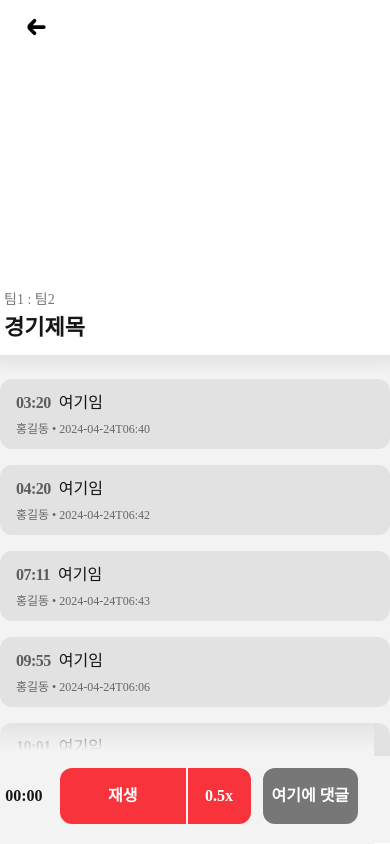
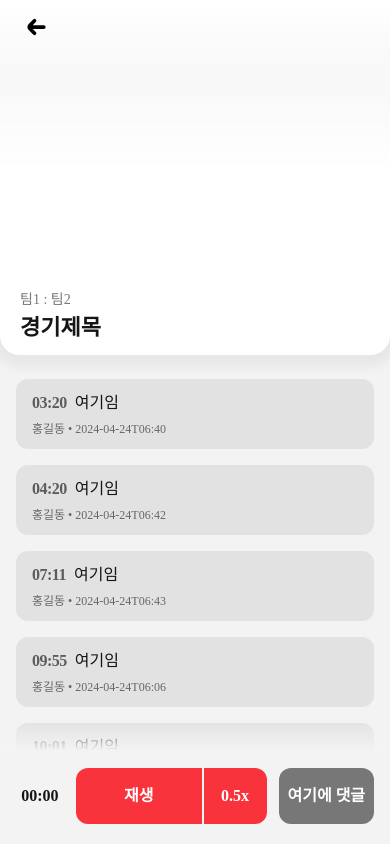
Before and after one commit to playmakersports/playmaker-fe, a Next.js app: page /team/1/video/1 in a window 390 px wide. Built offline with nearby package versions, Linux system fonts and the light colour scheme; a web font is replaced by a local one.

Commit message:
[Fix] 세부 페이지 수정

```diff
--- a/src/pages/team/[teamId]/video/[matchId].tsx
+++ b/src/pages/team/[teamId]/video/[matchId].tsx
@@ -9,6 +9,7 @@ import useBackgroundGray from "@/hook/useBackgroundGray";
 import { FONTS } from "@/styles/fonts";
 import { minSecToSecond, secondToMinSec } from "@/util/common";
 import Button from "@/components/common/Button";
+import { BaseContainer } from "@/components/common/Container";
 
 function VideoArticle() {
   useBackgroundGray();
@@ -25,7 +26,7 @@ function VideoArticle() {
 
   const VIDEO_SIZE = {
     width: window.innerWidth,
-    height: window.innerWidth * (9 / 16),
+    height: Math.floor(window.innerWidth * (9 / 16)),
   };
   const { handlePlayer, currentTime, playerState, opts } = useYoutube(VIDEO_SIZE);
 
@@ -47,12 +48,14 @@ function VideoArticle() {
   const onCommentScroll = useCallback(() => {
     const clientHeight = commentRef.current!.clientHeight;
     const nowPosition = commentRef.current!.scrollHeight - commentRef.current!.scrollTop;
-    if (commentRef && nowPosition - clientHeight < 40) {
+    console.log(nowPosition - clientHeight);
+    if (commentRef && nowPosition - clientHeight < 20) {
       setIsScrollBottom(true);
     } else {
       setIsScrollBottom(false);
     }
   }, []);
+
   return (
     <Container>
       <PlayerTop showCommentInput={showCommentInput} height={VIDEO_SIZE.height}>
@@ -75,7 +78,12 @@ function VideoArticle() {
           </VideoInfo>
         )}
       </PlayerTop>
-      <Comments ref={commentRef} showCommentInput={showCommentInput} onScroll={onCommentScroll}>
+      <Comments
+        ref={commentRef}
+        showCommentInput={showCommentInput}
+        height={VIDEO_SIZE.height}
+        onScroll={onCommentScroll}
+      >
         {COMMENTS.map((value, index) => {
           const thisTime = minSecToSecond(value.time);
           const nextTime = COMMENTS[index + 1] ? minSecToSecond(COMMENTS[index + 1].time) : playerDuration;
@@ -150,24 +158,28 @@ function VideoArticle() {
   );
 }
 
-const Container = styled.section`
+type PlayerStyledProps = { showCommentInput: boolean; height: number };
+const Container = styled(BaseContainer)`
   position: relative;
   display: flex;
-  flex-direction: column;
-  height: calc(100dvh - var(--header-height));
+  align-items: flex-end;
+  overflow: hidden;
+  height: calc(100vh - var(--safe-area-top));
+  padding-bottom: 0px;
 `;
-const PlayerTop = styled.div<{ showCommentInput: boolean; height: number }>`
-  position: sticky;
+const PlayerTop = styled.div<PlayerStyledProps>`
+  position: fixed;
   display: flex;
+  top: 0;
+  left: 0;
   flex-direction: column;
   gap: 16px;
-  ${({ showCommentInput, height }) => (showCommentInput ? ` height: ${height + 60}px` : "")};
-  margin: calc(var(--header-height) * -1) -16px 0;
-  padding: var(--header-height) 0 0;
-  background: linear-gradient(${({ theme }) => theme.baseBackground} 1%, ${({ theme }) => theme.card} 6%);
+  padding: var(--safe-area-top) 0 0;
+  background: linear-gradient(0deg, ${({ theme }) => theme.card} 50%, rgba(0, 0, 0, 0) 100%);
   border-bottom-left-radius: 20px;
   border-bottom-right-radius: 20px;
   box-shadow: 0 4px 12px 8px rgba(0, 0, 0, 0.05);
+  z-index: 1;
 
   ${({ showCommentInput }) =>
     showCommentInput &&
@@ -199,19 +211,24 @@ const Wrapper = styled.div<{ width: number; height: number }>`
   overflow: hidden;
   width: ${({ width }) => width}px;
   min-height: ${({ height }) => height}px;
+  div {
+    height: ${({ height }) => height}px !important;
+  }
 `;
-const Comments = styled.ul<{ showCommentInput: boolean }>`
+const Comments = styled.ul<PlayerStyledProps>`
+  flex: 1;
   display: flex;
   gap: 16px;
-  padding-top: 24px;
-  padding-bottom: ${({ showCommentInput }) => (showCommentInput ? "92px" : "28px")};
-  margin-bottom: 88px;
+  padding: 16px 0 20px;
+  height: ${({ showCommentInput, height }) =>
+    `calc(100vh - var(--safe-area-top) - ${height}px - 88px ${showCommentInput ? "" : "- 88px"})`};
+  margin-bottom: ${({ showCommentInput }) => (showCommentInput ? "calc(88px + env(safe-area-inset-bottom))" : "88px")};
   flex-direction: column;
   overflow-y: auto;
-  -ms-overflow-style: none; /* IE and Edge */
-  scrollbar-width: none; /* Firefox */
+  -ms-overflow-style: none;
+  scrollbar-width: none;
   &::-webkit-scrollbar {
-    display: none; /* Chrome, Safari, Opera*/
+    display: none;
   }
   li {
     gap: 8px;
@@ -252,9 +269,9 @@ const Comments = styled.ul<{ showCommentInput: boolean }>`
 const Bottom = styled.div<{ isScrollBottom: boolean; showCommentInput: boolean }>`
   position: fixed;
   bottom: 0;
-  height: ${({ showCommentInput }) => (showCommentInput ? "auto" : "88px")};
+  height: ${({ showCommentInput }) => (showCommentInput ? "auto" : "calc(88px + env(safe-area-inset-bottom))")};
   margin: 0 -16px;
-  padding: 12px 16px 20px;
+  padding: 12px 16px calc(20px + env(safe-area-inset-bottom));
   width: 100%;
   background-color: ${({ theme }) => theme.background};
 
--- a/src/pages/user/login/index.tsx
+++ b/src/pages/user/login/index.tsx
@@ -6,6 +6,7 @@ import { usePageTitle } from "@/hook/usePageTitle";
 import Button from "@/components/common/Button";
 import { KAKAO_AUTH } from "@/apis/oauth";
 import { VERCEL_BASE_URL } from "@/constants/baseUrl";
+import { BaseContainer } from "@/components/common/Container";
 
 function Login() {
   usePageTitle("로그인");
@@ -31,7 +32,7 @@ function Login() {
   );
 }
 
-const Container = styled.form`
+const Container = styled(BaseContainer)`
   display: flex;
   height: 60vh;
   justify-content: center;
```
Also changed, not shown: src/pages/team/[teamId]/index.tsx (+13 -12 lines), src/pages/user/join.tsx (+8 -4 lines), 1 other file (tests, documents, lock files or other folders).
